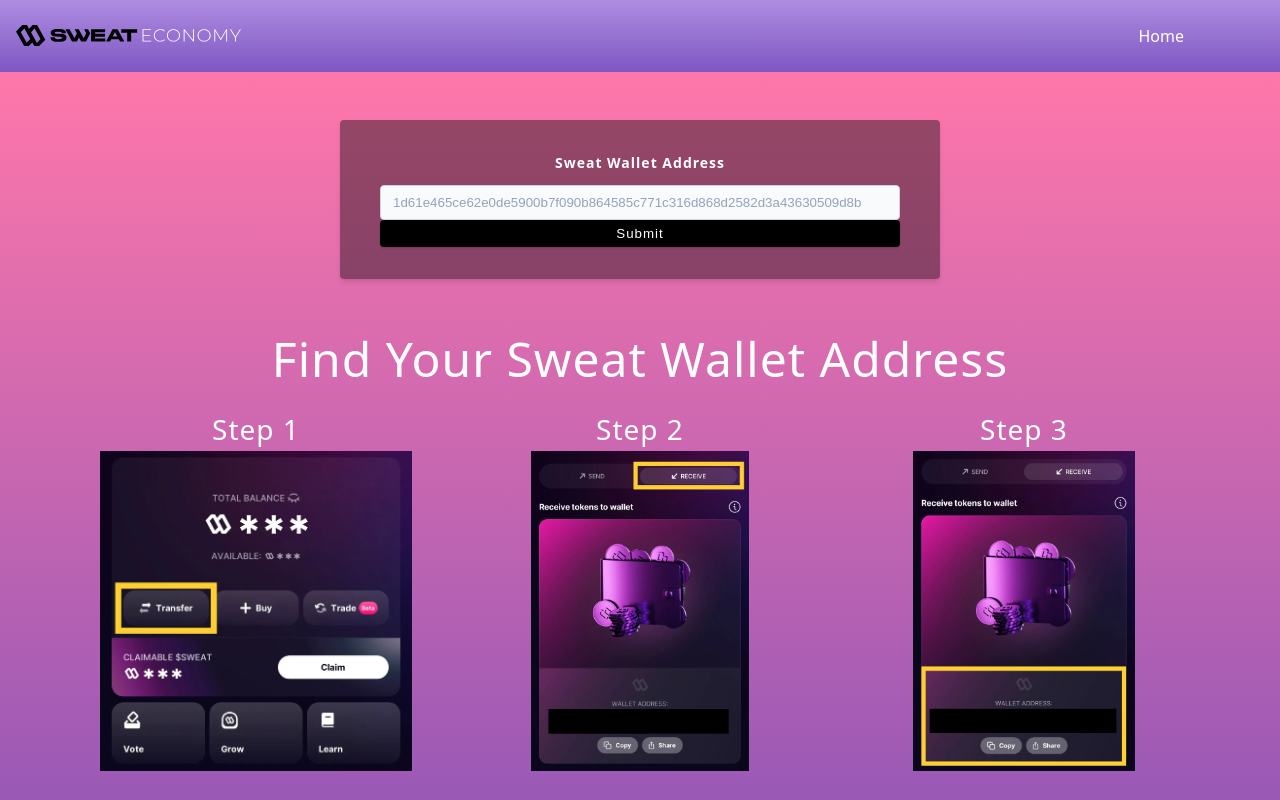
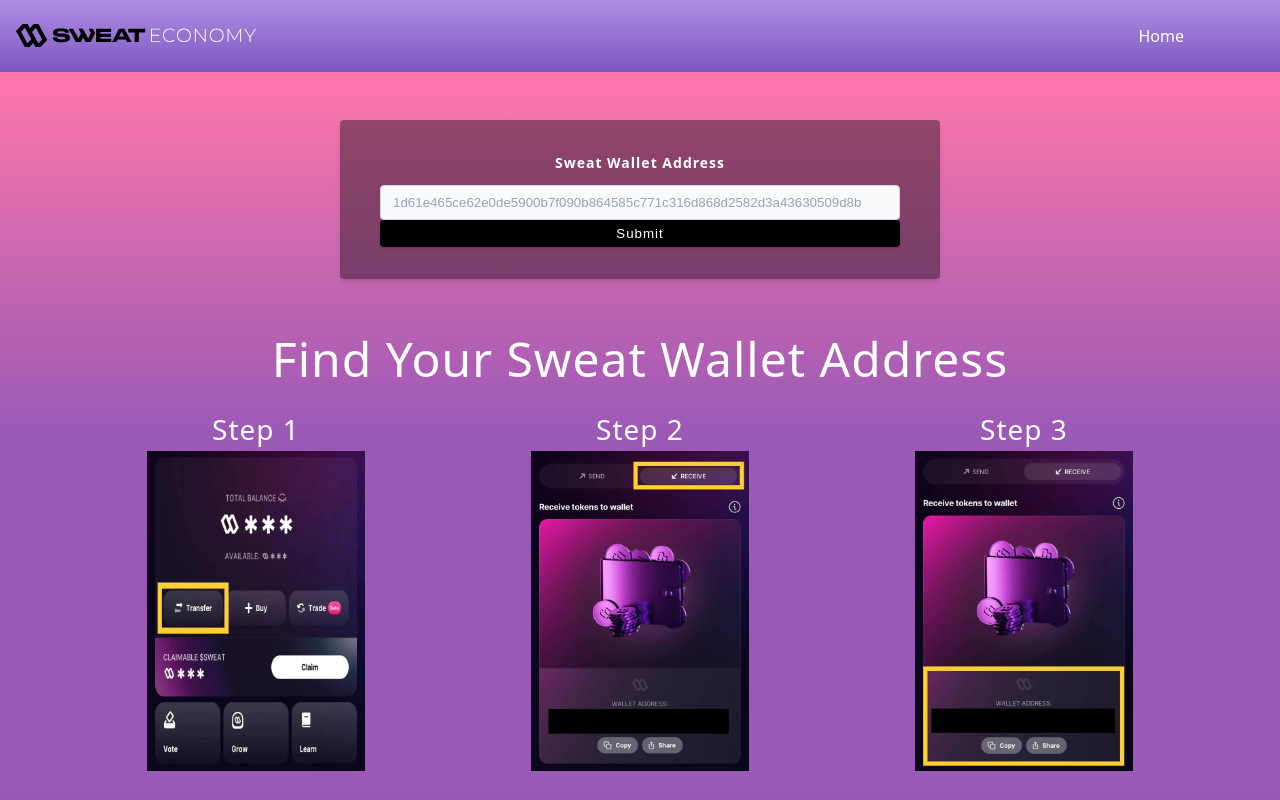
Before and after one commit to SrivatsanViswanathan/sweat-rewards, a React (Vite) app in the folder client/: page / in a window 1280 px wide. Shown: the top 800 px of the page. Built offline with nearby package versions, Linux system fonts and the light colour scheme.

Commit message:
Updated CSS

```diff
--- a/client/src/css/FindContainer.ts
+++ b/client/src/css/FindContainer.ts
@@ -17,10 +17,12 @@
     text-align: center;
     width: 100%;
     margin-bottom: 1rem;
+    height: auto;
   }
   h4 {
     margin-bottom: 0.5rem;
     font-size: 1.75rem;
+    max-height: 2.5rem;
   }
   .img {
     height: auto;
@@ -37,7 +39,6 @@
       display: grid;
       justify-content: center;
       text-align: center;
-      width: 100%;
     }
     .img {
       height: 20rem;
--- a/client/src/css/Landing.ts
+++ b/client/src/css/Landing.ts
@@ -2,7 +2,16 @@
 
 const Wrapper = styled.div`
   color: white;
-  background-image: linear-gradient(to bottom, #ff77aa, #9b59b6, #1f1f1f);
+  /* background-image: linear-gradient(to bottom, #ff77aa, #9b59b6, #1f1f1f); */
+  /* background: linear-gradient(to bottom, #ff77aa, #4b0082); */
+  background: linear-gradient(
+    to bottom,
+    #ff77aa,
+    #9b59b6,
+    #9b59b6,
+    #4b0082,
+    #4b0082
+  );
 `;
 
 export default Wrapper;
--- a/client/src/css/Navbar.ts
+++ b/client/src/css/Navbar.ts
@@ -47,7 +47,8 @@
     height: 4.5rem;
   }
   .img {
-    width: 75%;
+    width: 12rem;
+    height: auto;
   }
   @media (min-width: 992px) {
     .nav-toggle {
@@ -70,6 +71,10 @@
     .links a:hover {
       padding-left: 1rem;
     }
+    .img {
+      width: 15rem;
+      height: auto;
+    }
   }
 `;
 
```
Also changed, not shown: client/src/assets/images/profile.webp, client/src/assets/images/wallet.webp.
